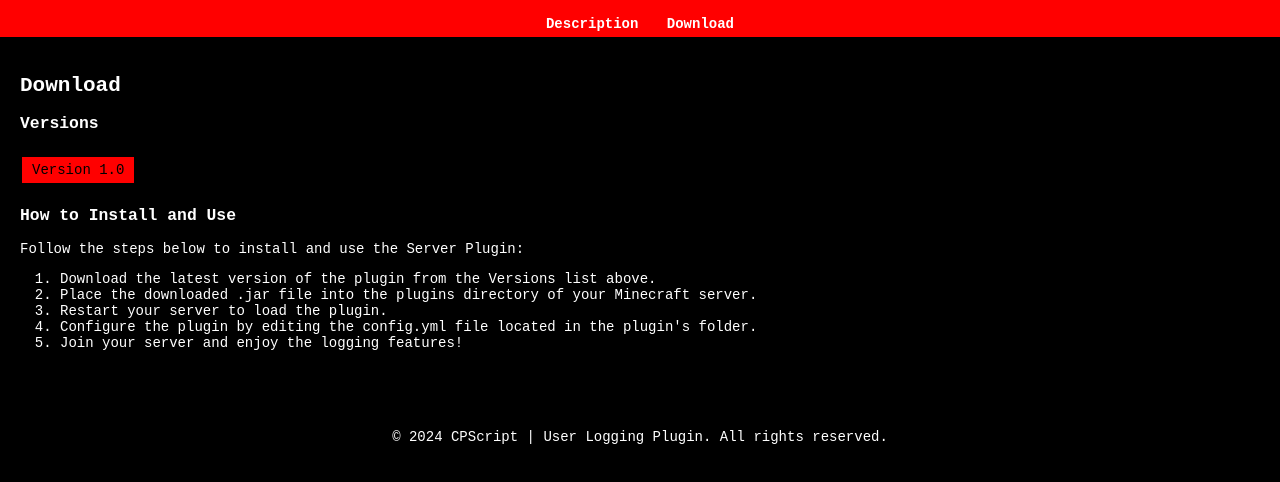
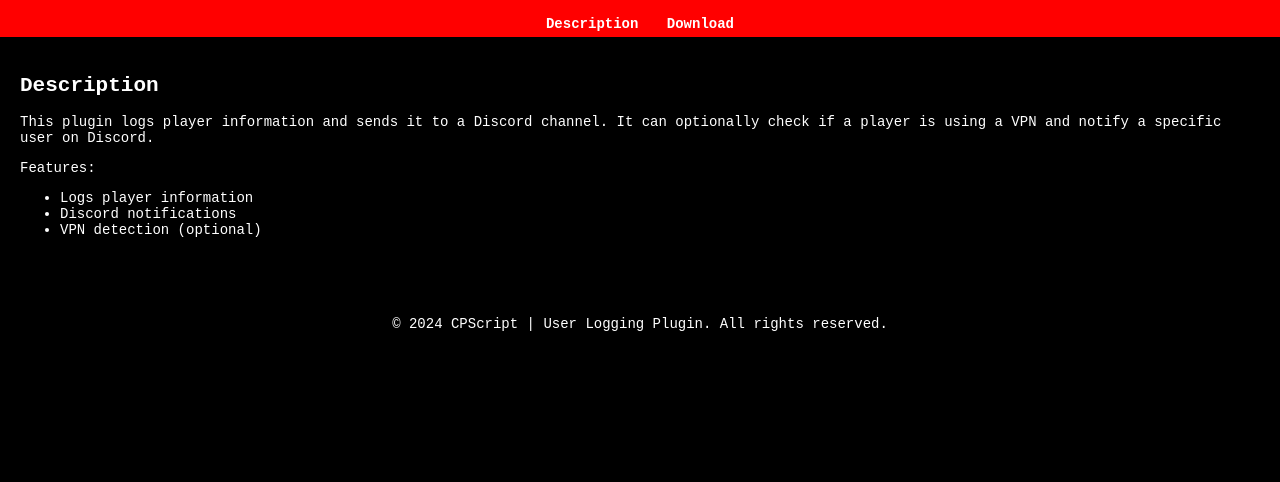
Before and after one commit to CPScript/logging-plugin, a plain HTML site: page docs/download.html in a window 1280 px wide. Shown: the part 58-540 px from the top of the page. Drawn offline with Linux system fonts and the light colour scheme.

Commit message:
Update download.html

```diff
--- a/docs/download.html
+++ b/docs/download.html
@@ -3,7 +3,7 @@
 <head>
     <meta charset="UTF-8">
     <meta name="viewport" content="width=device-width, initial-scale=1.0">
-    <title>Download Plugin</title>
+    <title>User Logging Plugin Doc</title>
     <link rel="stylesheet" href="styles.css">
 </head>
 <body>
@@ -14,22 +14,14 @@
     </div>
 
     <div class="content">
-        <h2>Download</h2>
-
-        <h3>Versions</h3>
-        <ul class="version-list">
-            <li><a href="https://github.com/yourusername/yourplugin/releases/tag/v1.0" class="version-button">Version 1.0</a></li>
+        <h2>Description</h2>
+        <p>This plugin logs player information and sends it to a Discord channel. It can optionally check if a player is using a VPN and notify a specific user on Discord.</p>
+        <p>Features:</p>
+        <ul>
+            <li>Logs player information</li>
+            <li>Discord notifications</li>
+            <li>VPN detection (optional)</li>
         </ul>
-
-        <h3>How to Install and Use</h3>
-        <p>Follow the steps below to install and use the Server Plugin:</p>
-        <ol>
-            <li>Download the latest version of the plugin from the Versions list above.</li>
-            <li>Place the downloaded .jar file into the <code>plugins</code> directory of your Minecraft server.</li>
-            <li>Restart your server to load the plugin.</li>
-            <li>Configure the plugin by editing the <code>config.yml</code> file located in the plugin's folder.</li>
-            <li>Join your server and enjoy the logging features!</li>
-        </ol>
     </div>
 
     <footer>
```
